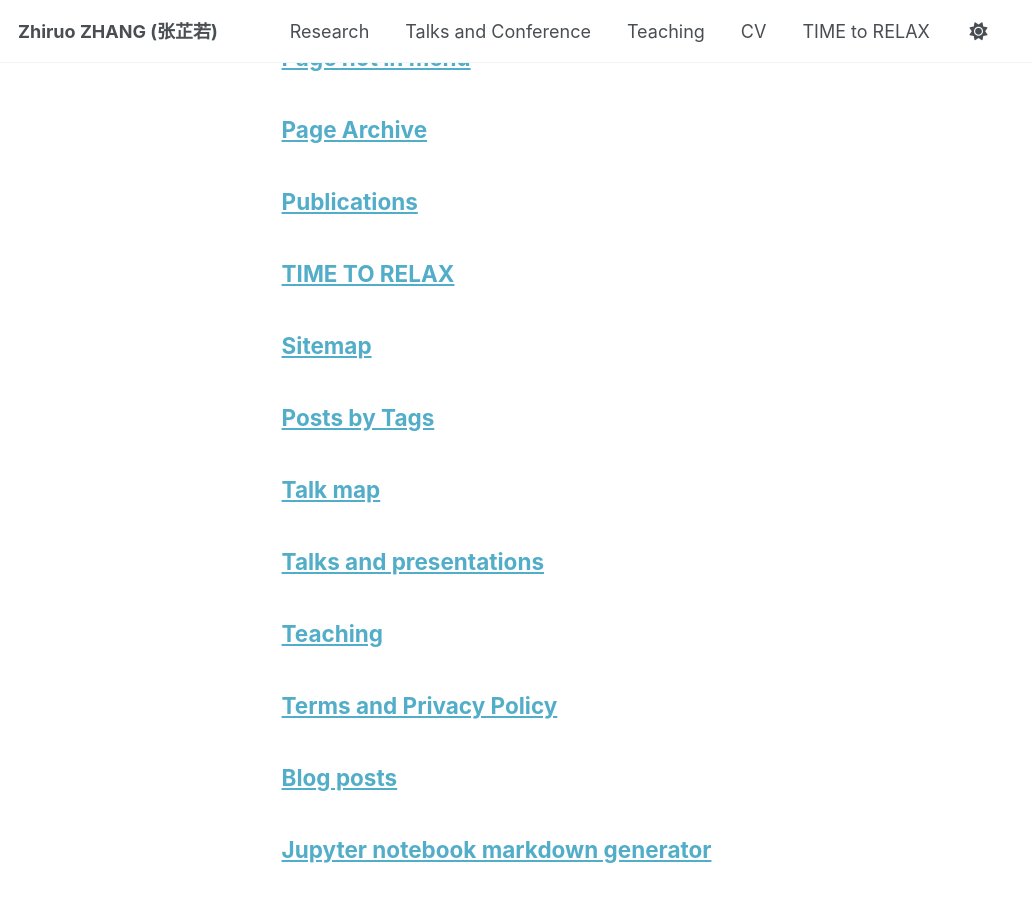
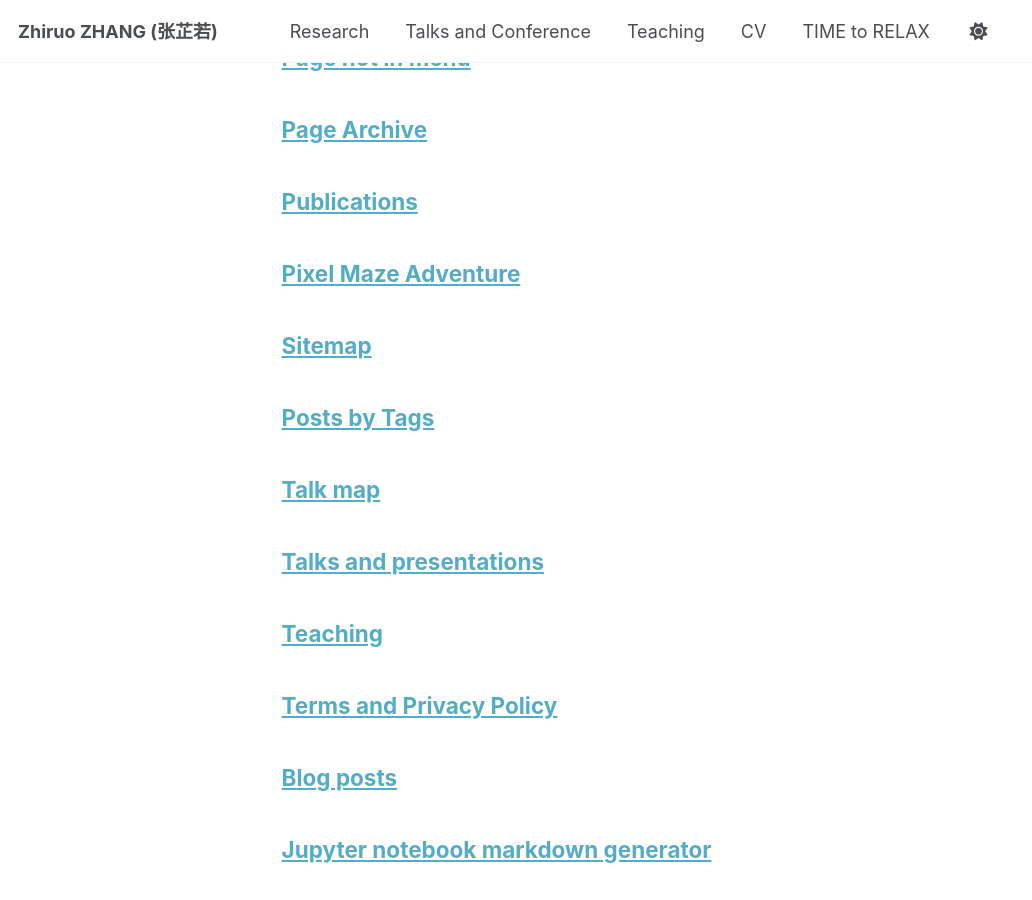
Before and after one commit to zhiruozzr/zhiruozzr.github.io, a Jekyll site: the page built from _pages/page-archive.html, in a window 1280 px wide and 900 px high, scrolled down 704 px. Shown: the whole window, without its empty margins (0-1032 px from the left). Built offline with Jekyll 4.4.1, drawn with Linux system fonts in a browser that asks for light colours; a script that is not in the unit is left out.

Commit message:
Update relax.md

```diff
--- a/_pages/relax.md
+++ b/_pages/relax.md
@@ -1,6 +1,6 @@
 ---
 layout: single
-title: "TIME TO RELAX"
+title: "Pixel Maze Adventure"
 permalink: /relax/
 author_profile: true
 ---
@@ -103,4 +103,4 @@ author_profile: true
   <canvas id="game" width="480" height="480"></canvas>
 </div>
 
-<script src="{{ '/assets/js/relax-game.js' | relative_url }}"></script>
+<script src="/assets/js/pixel-maze-game.js"></script>
```
